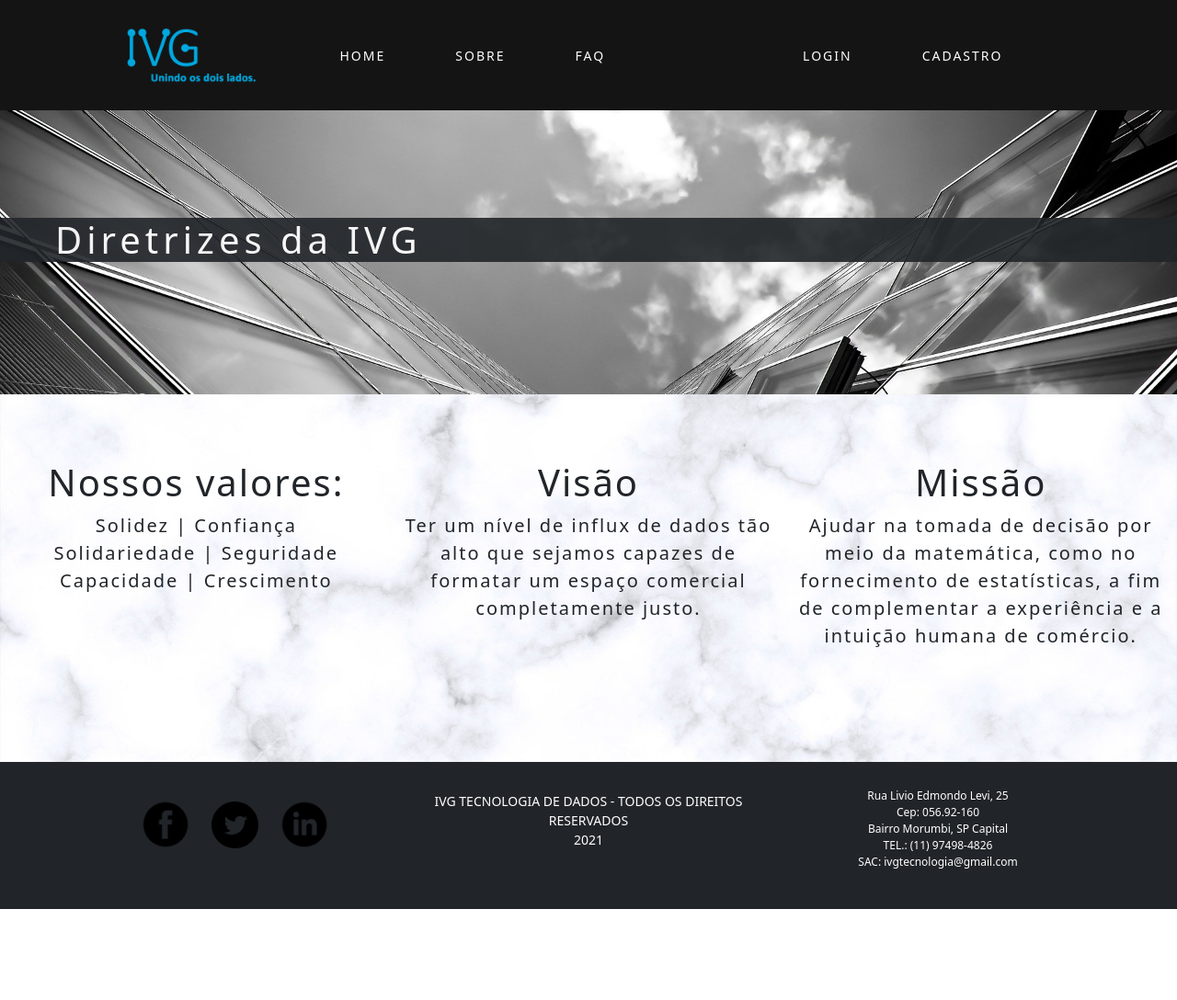
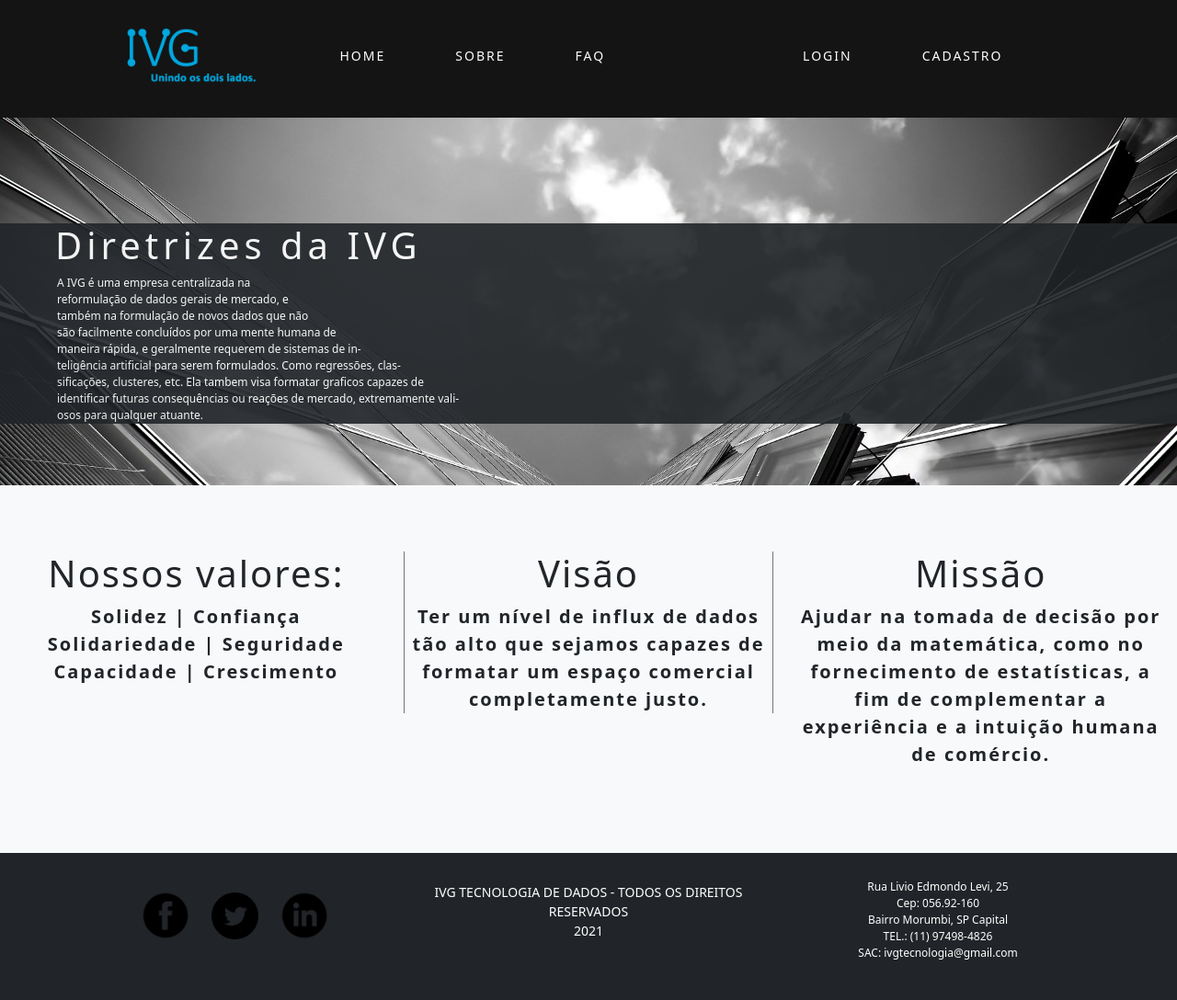
Before and after one commit to Sirmadeira/IVG_SITE_FLASK, a Flask app: page /Sobre in a window 1280 px wide. Shown: the whole page at 92% size. Before the commit the page ends 989 px from the top, so only its background shows below. Run offline with Flask 2, Linux system fonts and the light colour scheme; some libraries are stand-ins or nearby versions.

Commit message:
atualizei

```diff
--- a/FlaskCodePacote/Templates/Homepage.html
+++ b/FlaskCodePacote/Templates/Homepage.html
@@ -68,7 +68,7 @@
     <div class="col-lg m-3">
         <img class="text-center" src="{{ url_for('static', filename='imagens/Homepage-Main-Segurança.png')}}" alt="Responsive image" style="min-height: 100px; max-height: 150px;">
         <h1 style="margin: auto; font-size: 20px; letter-spacing: 2px; margin-top: 3px; margin-bottom: 5px;">Segurança</h1>
-        <p style="font-size: 16px; letter-spacing: 2px;">A IVG garante a proteção de seus dados. Tambem garantimos nenhum dos nossos gráficos, irá destacar somente os dados da sua empresa. Tornando impossivél identificar qual dos parceiros foi o emitente.</p>
+        <p style="font-size: 16px; letter-spacing: 2px; font-weight: bold;">A IVG garante a proteção de seus dados. Tambem garantimos nenhum dos nossos gráficos, irá destacar somente os dados da sua empresa. Tornando impossivél identificar qual dos parceiros foi o emitente.</p>
         </div>
         <div class="col-lg m-3">
            <img class="text-center mb-1" src="{{ url_for('static', filename='imagens/Homepage-Main-Info.png')}}" alt="Responsive image" style="min-height: 100px; max-height: 150px">
--- a/FlaskCodePacote/Templates/Sobre.html
+++ b/FlaskCodePacote/Templates/Sobre.html
@@ -1,11 +1,24 @@
 {% extends "Layout.html" %}
 {% block content %}
-<div class="container-fluid" style="background-image: url(static/imagens/Sobre-Background.jpg); background-size: cover; height: 300px; margin: -35px 0 0; padding: 15% 0; width: 100%;">
+<div class="container-fluid mt-5" style="background-image: url(static/imagens/Sobre-Background.jpg); background-size: cover; height: 400px; margin: 35px 0 0 0; padding: 9% 0; width: 100%;">
   <div class="col-lg bg-dark" style="opacity: .9">
     <h1 style="padding-left: 60px; letter-spacing: 5px;">Diretrizes da IVG</h1>
+        <ol style="list-style: none; font-size: 12px; margin-left: 30px;">
+        <li>A IVG é uma empresa centralizada na</li>
+        <li>reformulação de dados gerais de mercado, e</li>
+        <li>também na formulação de novos dados que não</li>
+        <li>são facilmente concluídos por uma mente humana de</li>
+        <li>maneira rápida, e geralmente requerem de sistemas de in-</li>
+        <li>teligência artificial para serem formulados. Como regressões, clas-</li>
+        <li>sificações, clusteres, etc. Ela tambem visa formatar graficos capazes de</li>
+        <li>identificar futuras consequências ou  reações de mercado, extremamente vali-</li>
+        <li>osos para qualquer atuante.</li>
+    </ol>
+  </div>
+  <div class="" style="max-width: 1000px;">
   </div>
 </div>
-<div class="row bg-lights py-4 mx-0 my-auto" style="height: auto; width: 100%; background-image: url(static/imagens/Sobre-Background2.jpg); background-size: cover; min-height: 400px;">
+<div class="row bg-light py-4 mx-0 my-auto" style="height: auto; width: 100%; min-height: 400px;">
     <div class="col-lg mt-5 text-center">
       <div class="text-dark mb-3 mx-auto">
       <div class="" style="letter-spacing: 2px;">
@@ -13,7 +26,7 @@
       </div>
       <div class="">
         <h5 class=""></h5>
-          <ol style="list-style: none; width: auto; padding: 0; letter-spacing: 2px; font-size: 20px;">
+          <ol class="" style="list-style: none; width: auto; padding: 0; letter-spacing: 2px; font-size: 20px; font-weight: bold;">
               <li>Solidez | Confiança</li>
               <li>Solidariedade | Seguridade</li>
               <li>Capacidade | Crescimento</li>
@@ -22,13 +35,13 @@
       </div>
       </div>
       <div class="col-lg mt-5 text-center">
-      <div class="text-dark mb-3 mx-auto">
+      <div class="text-dark border border-secondary border-top-0 border-bottom-0 mb-3 mx-auto">
         <div class="" style="letter-spacing: 2px;">
           <h1>Visão</h1>
         </div>
         <div class="">
         <h5 class=""></h5>
-          <ol style="list-style: none; width: auto; padding: 0; letter-spacing: 2px;  font-size: 20px;">
+          <ol style="list-style: none; width: auto; padding: 0; letter-spacing: 2px;  font-size: 20px; font-weight: bold;">
               <li> Ter um nível de influx de dados tão alto que sejamos capazes de formatar um espaço comercial completamente justo.
               </li>
           </ol>
@@ -42,7 +55,7 @@
         </div>
         <div class="">
         <h5 class=""></h5>
-          <ol style="list-style: none; width: auto; padding: 0; letter-spacing: 2px; font-size: 20px;">
+          <ol style="list-style: none; width: auto; padding: 0; letter-spacing: 2px; font-size: 20px; font-weight: bold;">
               <li> Ajudar na tomada de decisão por meio da matemática, como no fornecimento de estatísticas, a fim de complementar a experiência e a intuição humana de comércio.
               </li>
           </ol>
--- a/FlaskCodePacote/static/css/main.css
+++ b/FlaskCodePacote/static/css/main.css
@@ -149,6 +149,9 @@ padding: 10% 0;
   background-color: #1363D4;
 }
 
+/*Tags do Sobre*/
+
+
 /* The animation code */
 @keyframes TransiçãoY {
   from {opacity: 0; transform: translateY(-20px);}
```
Also changed, not shown: FlaskCodePacote/Templates/Faq.html (+10 -10 lines).
